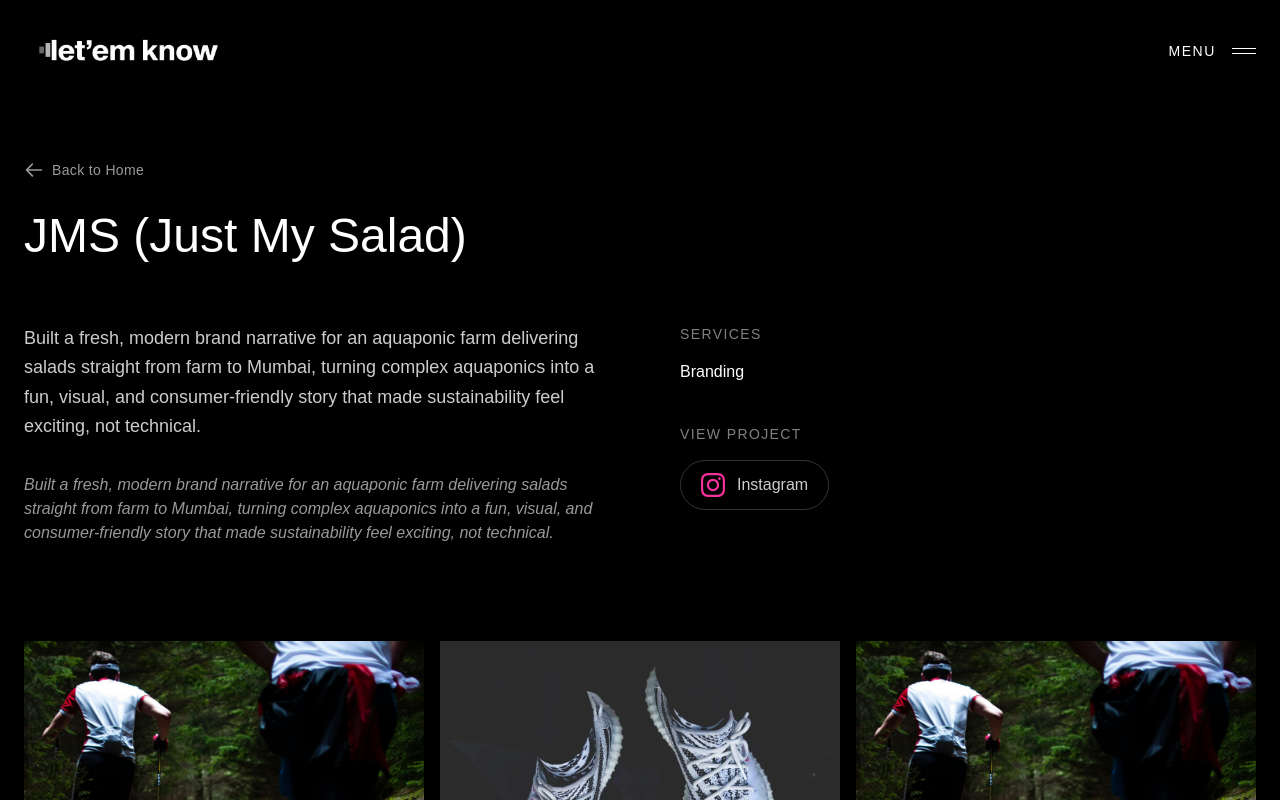
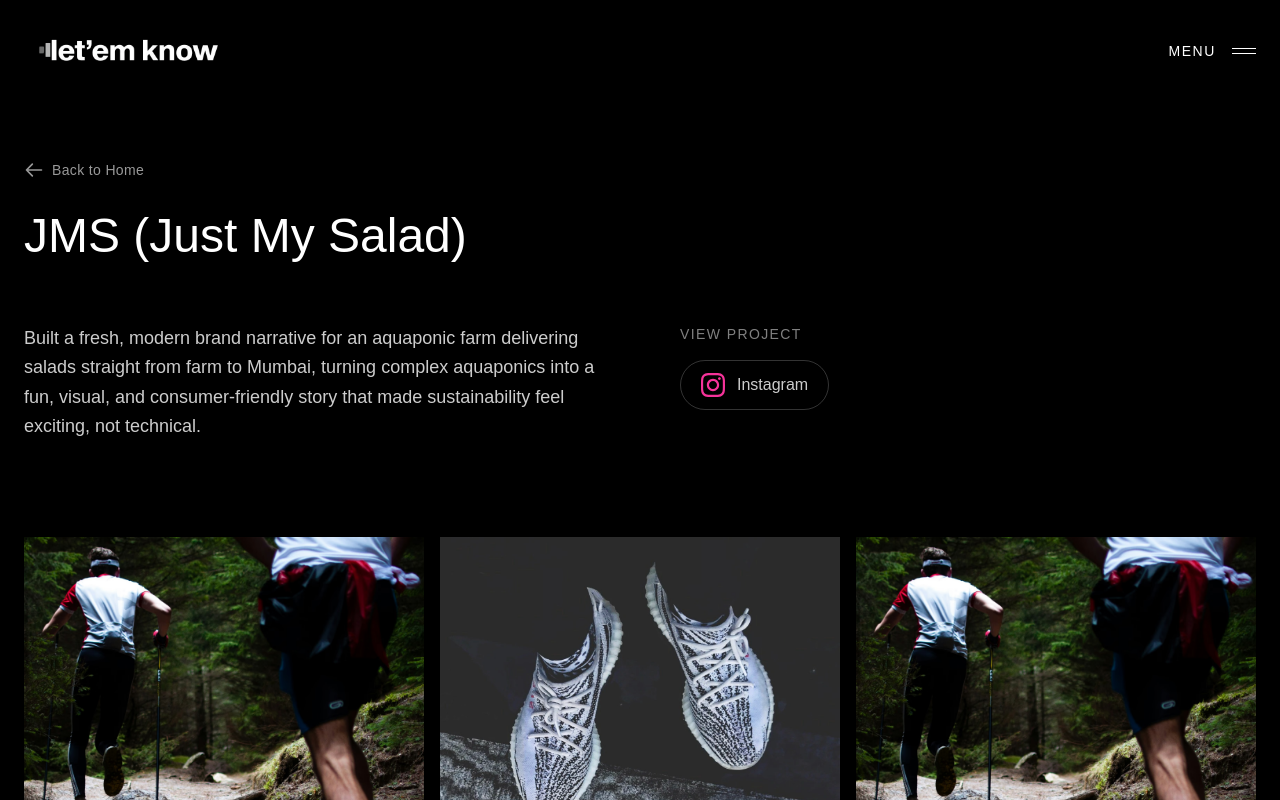
Before and after one commit to RDRishabh/media-agency, a Next.js app: page /work/1 in a window 1280 px wide. Shown: the top 800 px of the page. Built offline with nearby package versions, Linux system fonts and the light colour scheme.

Commit message:
Removed Service

```diff
--- a/src/app/work/[id]/page.js
+++ b/src/app/work/[id]/page.js
@@ -40,14 +40,14 @@
             <p className="text-lg text-white/80 leading-relaxed">
               {item.description}
             </p>
-            <p className="mt-8 text-white/60 italic">
+            {/* <p className="mt-8 text-white/60 italic">
               {item.tagline}
-            </p>
+            </p> */}
           </div>
 
           {/* RIGHT */}
           <div className="space-y-10">
-            <div>
+            {/* <div>
               <h3 className="text-sm uppercase tracking-widest text-white/50 mb-4">
                 Services
               </h3>
@@ -56,7 +56,7 @@
                   <li key={i}>{s}</li>
                 ))}
               </ul>
-            </div>
+            </div> */}
 
             {/* Social/Link Icons */}
             {item.link && item.link !== "#" && (
```
